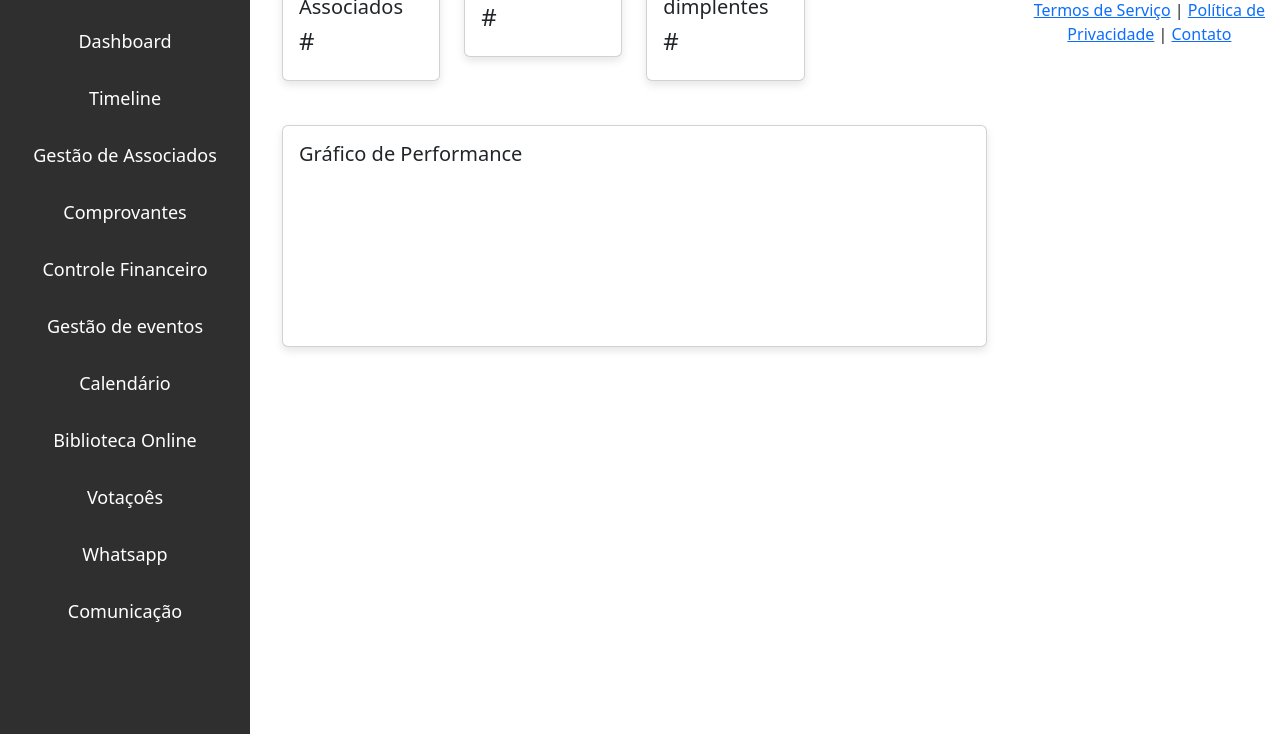
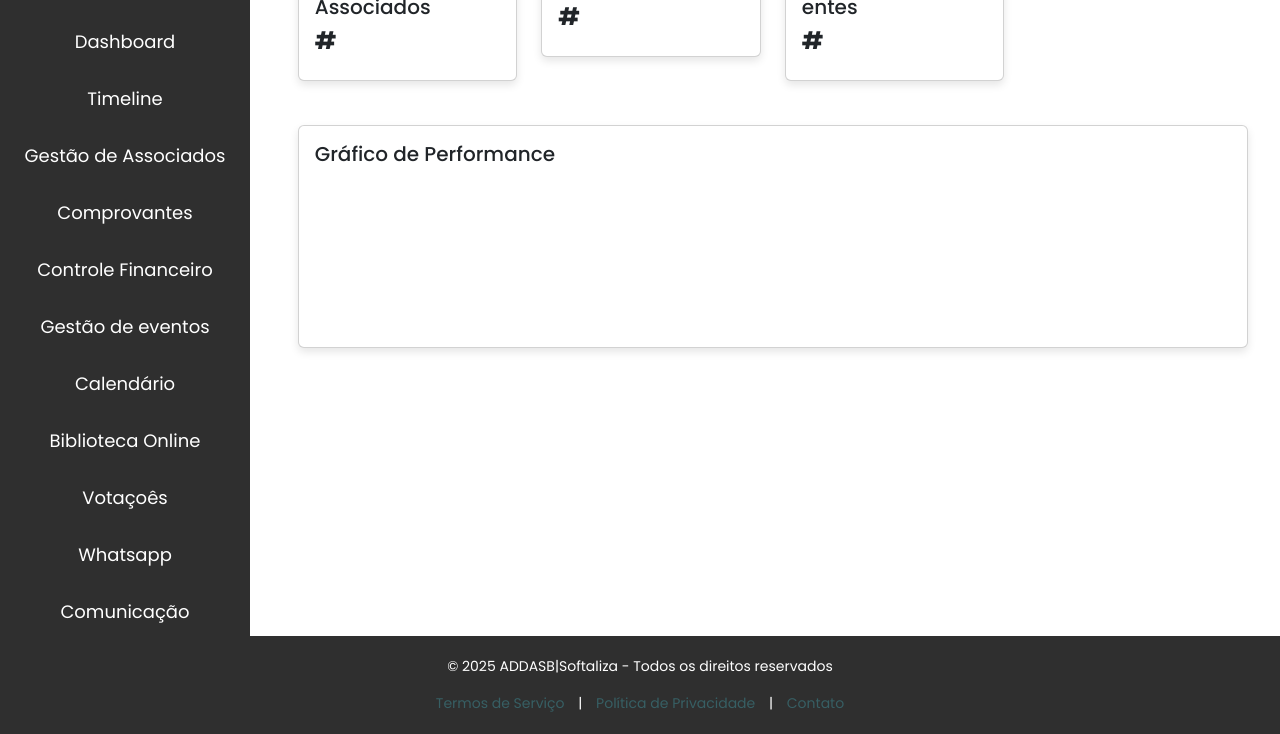
Before and after one commit to jhonCavalli/Projeto-1, a plain HTML site: page index.html in a window 1280 px wide. Shown: the part 66-800 px from the top of the page. Drawn offline with nearby package versions, Linux system fonts and the light colour scheme.

Commit message:
adiciona estilos para h5, cards e rodapé, incluindo formatação e interações

```diff
--- a/index.html
+++ b/index.html
@@ -5,7 +5,8 @@
     <meta name="viewport" content="width=device-width, initial-scale=1.0">
     <link rel="stylesheet" href="styles.css">
     <link href="https://cdn.jsdelivr.net/npm/bootstrap@5.3.0-alpha1/dist/css/bootstrap.min.css" rel="stylesheet">
-    <title>SoftBoard</title>
+    <link rel="stylesheet" href="https://fonts.googleapis.com/css2?family=Poppins:wght@300;400;500;600;700&display=swap">
+    <title>SoftBoard</title>">
 </head>
 <body>
     <div class="sidebar">
--- a/styles.css
+++ b/styles.css
@@ -2,10 +2,11 @@
     box-sizing: border-box;
     margin: 0;
     padding: 0;
+    font-family: 'Poppins', sans-serif;
+
 }
 
 body {
-    font-family: 'Arial', sans-serif;
     margin: 0;
     padding: 0;
     display: flex;
@@ -70,3 +71,35 @@ body {
 .card-body {
     padding: 20px;
 }
+
+h5 {
+    font-size: 18px;
+    margin-bottom: 10px;
+}
+
+/* Tabelas e Cards */
+.card-body p {
+    font-size: 24px;
+    font-weight: bold;
+}
+
+.footer {
+    background-color: #2f2f2f;
+    color: white;
+    padding: 20px 0;
+    position: absolute;
+    bottom: 0;
+    width: 100%;
+    text-align: center;
+    font-size: 14px;
+}
+
+.footer .footer-link {
+    color: #375f64;
+    text-decoration: none;
+    margin: 0 10px;
+}
+
+.footer .footer-link:hover {
+    text-decoration: underline;
+}
```
